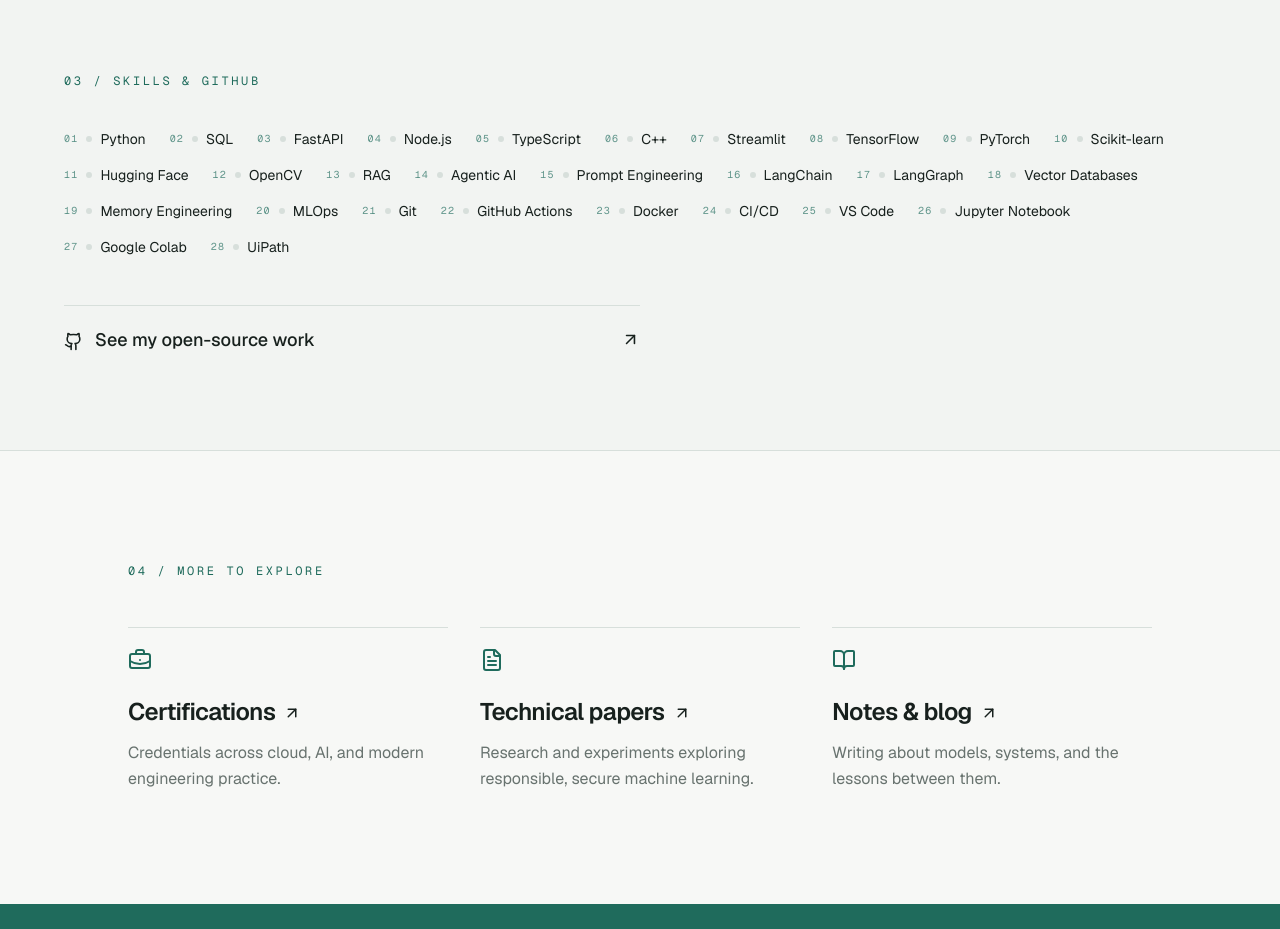
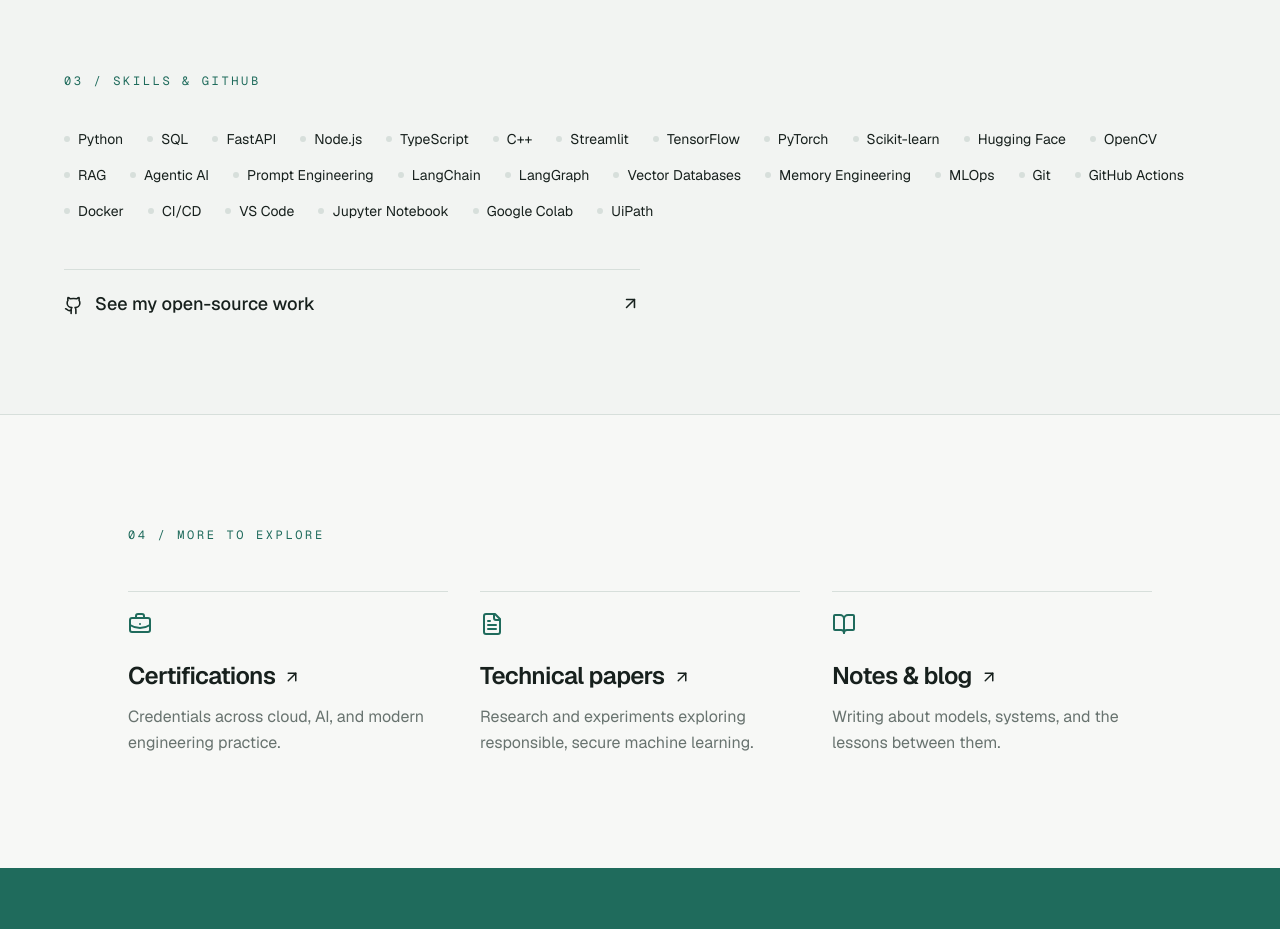
Before and after one commit to Hkrish098/portfolio, a Next.js app: page / in a window 1280 px wide. Shown: the part 2320-3249 px from the top of the page. Built offline with nearby package versions, Linux system fonts and the light colour scheme.

Commit message:
Remove numbering from skills list

```diff
--- a/components/portfolio-page.tsx
+++ b/components/portfolio-page.tsx
@@ -65,7 +65,7 @@ export function PortfolioPage() {
 
         <section id="projects" className="mx-auto max-w-6xl px-6 py-28 sm:px-10 lg:px-16"><SectionLabel text="02 / Selected projects" /><div className="mt-12 grid gap-x-8 gap-y-12 md:grid-cols-2">{projects.map((project, index) => <motion.div whileHover={{ y: -6 }} transition={{ duration: .25 }} key={project.title} className="group border-t border-border pt-5"><div className="flex items-start justify-between gap-4"><div><p className="font-mono text-xs uppercase tracking-[0.16em] text-primary">0{index + 1} · {project.type}</p><h3 className="mt-4 text-2xl font-semibold tracking-tight">{project.title}</h3></div><ArrowUpRight className="text-muted-foreground transition group-hover:text-primary" /></div><p className="mt-5 max-w-lg leading-relaxed text-muted-foreground">{project.text}</p><div className="mt-6 flex flex-wrap items-center gap-4"><p className="font-mono text-xs uppercase tracking-[0.16em] text-foreground/60">{project.metric}</p><span className="ml-auto flex items-center gap-3"><a href={project.href} target="_blank" rel="noreferrer" aria-label={`Open ${project.title} on GitHub`} className="text-foreground transition hover:text-primary"><Github size={18} /></a><a href={project.demo} target="_blank" rel="noreferrer" aria-label={`Open ${project.title} live demo`} className="text-primary transition hover:text-foreground"><Link2 size={18} /></a></span></div></motion.div>)}</div></section>
 
-        <section id="skills" className="border-y border-border bg-secondary/40 px-6 py-24 sm:px-10 lg:px-16"><div className="mx-auto max-w-6xl"><SectionLabel text="03 / Skills & GitHub" /><div className="mt-10 flex flex-wrap gap-x-6 gap-y-4">{skills.map((skill, index) => <a key={skill} href={`${site.github}/search?q=${encodeURIComponent(skill)}&type=repositories`} target="_blank" rel="noreferrer" className="group inline-flex items-center gap-2 text-sm transition hover:text-primary"><span className="font-mono text-[10px] tracking-[0.12em] text-primary/70">{String(index + 1).padStart(2, "0")}</span><span className="size-1.5 rounded-full bg-border transition group-hover:bg-primary" />{skill}</a>)}</div><a href={site.github} target="_blank" rel="noreferrer" className="mt-12 flex max-w-xl items-center justify-between border-t border-border pt-5 text-lg font-medium transition hover:text-primary"><span><Github className="mr-3 inline" size={19} />See my open-source work</span><ArrowUpRight size={19} /></a></div></section>
+        <section id="skills" className="border-y border-border bg-secondary/40 px-6 py-24 sm:px-10 lg:px-16"><div className="mx-auto max-w-6xl"><SectionLabel text="03 / Skills & GitHub" /><div className="mt-10 flex flex-wrap gap-x-6 gap-y-4">{skills.map((skill) => <a key={skill} href={`${site.github}/search?q=${encodeURIComponent(skill)}&type=repositories`} target="_blank" rel="noreferrer" className="group inline-flex items-center gap-2 text-sm transition hover:text-primary"><span className="size-1.5 rounded-full bg-border transition group-hover:bg-primary" aria-hidden="true" />{skill}</a>)}</div><a href={site.github} target="_blank" rel="noreferrer" className="mt-12 flex max-w-xl items-center justify-between border-t border-border pt-5 text-lg font-medium transition hover:text-primary"><span><Github className="mr-3 inline" size={19} />See my open-source work</span><ArrowUpRight size={19} /></a></div></section>
 
         <section id="research" className="mx-auto max-w-6xl px-6 py-28 sm:px-10 lg:px-16"><SectionLabel text="04 / More to explore" /><div className="mt-12 grid gap-8 md:grid-cols-3"><Resource icon={<BriefcaseBusiness />} title="Certifications" text="Credentials across cloud, AI, and modern engineering practice." href="/certifications" /><Resource icon={<FileText />} title="Technical papers" text="Research and experiments exploring responsible, secure machine learning." href="/research_paper.pdf" /><Resource icon={<BookOpen />} title="Notes & blog" text="Writing about models, systems, and the lessons between them." href="/notes" /></div></section>
 
```
